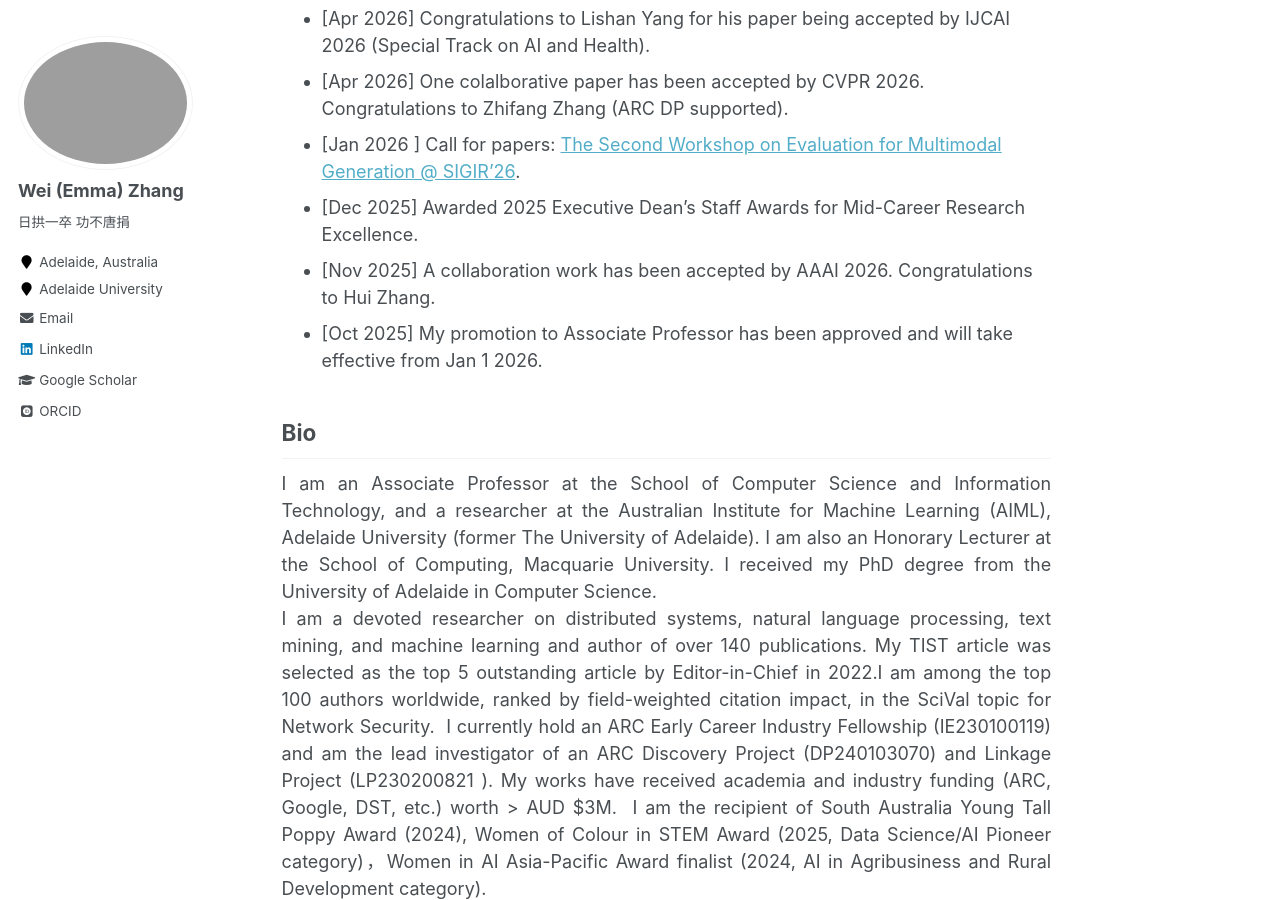
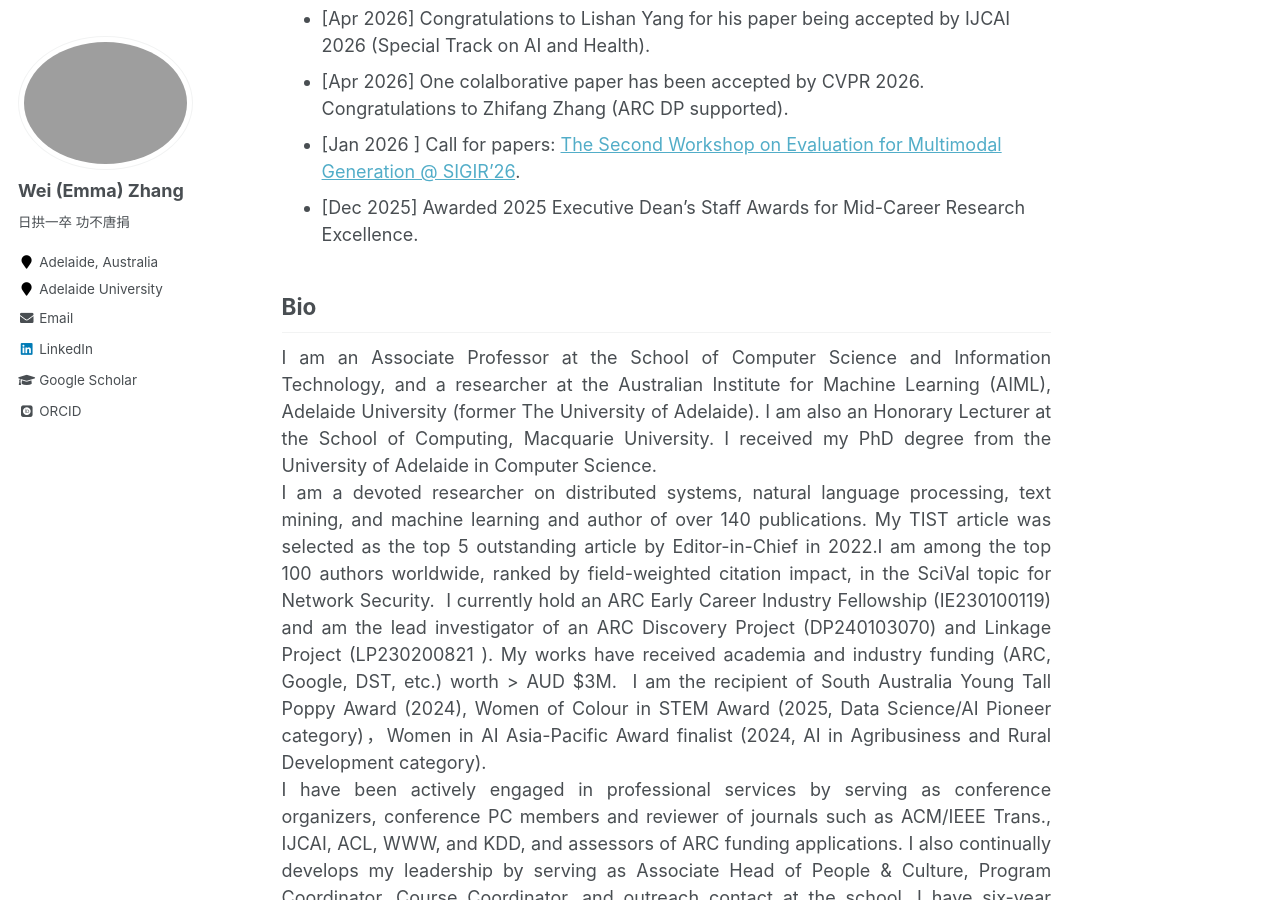
Before and after one commit to weiezhang/weiezhang.github.io, a Jekyll site: the page built from _pages/about.md, in a window 1280 px wide and 900 px high, scrolled down 355 px. Built offline with Jekyll 4.4.1, drawn with Linux system fonts in a browser that asks for light colours; some web fonts are replaced.

Commit message:
Update about.md

```diff
--- a/_pages/about.md
+++ b/_pages/about.md
@@ -15,9 +15,9 @@ redirect_from:
 * [Apr 2026] One colalborative paper has been accepted by CVPR 2026. Congratulations to Zhifang Zhang (ARC DP supported).
 * [Jan 2026 ] Call for papers: [The Second Workshop on Evaluation for Multimodal Generation @ SIGIR'26](https://evalmg.github.io/).
 * [Dec 2025] Awarded 2025 Executive Dean's Staff Awards for Mid-Career Research Excellence.
-* [Nov 2025] A collaboration work has been accepted by AAAI 2026. Congratulations to Hui Zhang.
-* [Oct 2025] My promotion to Associate Professor has been approved and will take effective from Jan 1 2026.
-<!--* Congratulations to Mong Yuan Sim and Elaf Alhazmi for two papers being accepted by the EMNLP 2025.
+<!-- * [Nov 2025] A collaboration work has been accepted by AAAI 2026. Congratulations to Hui Zhang.
+ [Oct 2025] My promotion to Associate Professor has been approved and will take effective from Jan 1 2026.
+ Congratulations to Mong Yuan Sim and Elaf Alhazmi for two papers being accepted by the EMNLP 2025.
  Congratulations to Wenhao Liang, Liangwei Zheng, and Lishan Yang for 4 papers being accepted by CIKM 2025.
  Congratulations to Liangwei Zheng for his paper being accepted by KDD 2025.
  Congratulations to Mong Yuan Sim for his paper being accepted by ACL 2025.
```
